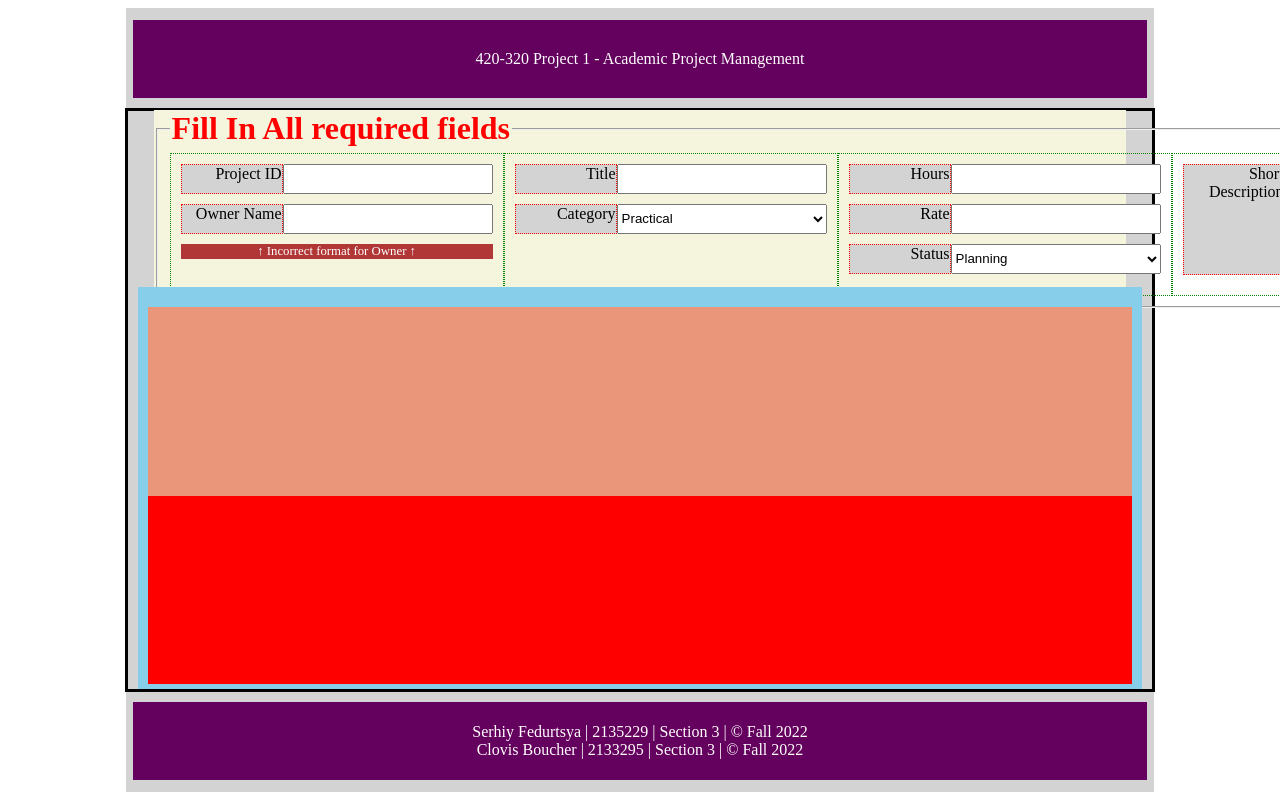
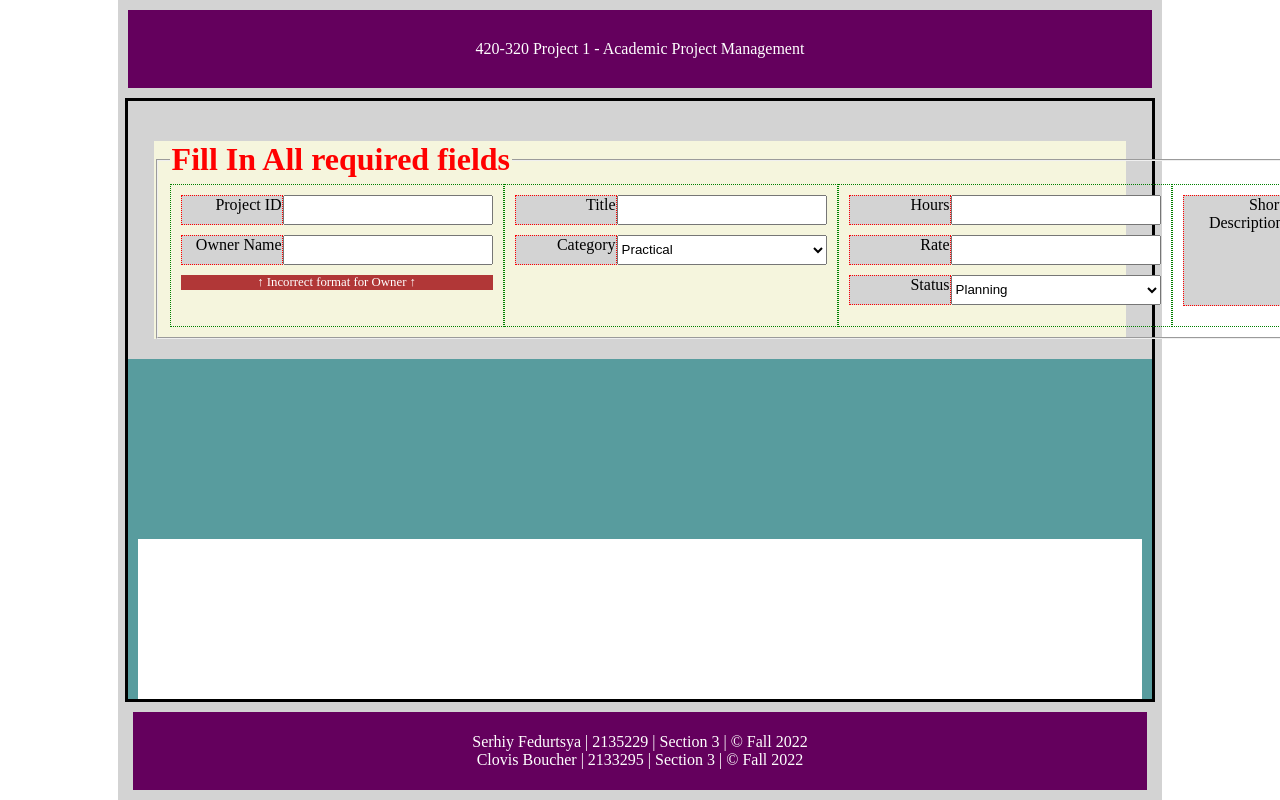
Before and after one commit to DxxxxY/ProjectManager, a plain HTML site: page index.html in a window 1280 px wide. Shown: the top 800 px of the page. Drawn offline with Linux system fonts and the light colour scheme.

Commit message:
updated css

```diff
--- a/style.css
+++ b/style.css
@@ -33,7 +33,7 @@ div.inputerror {
 
 div.labelsquare {
     border: 1px dotted red;
-    /* height: 30px; */
+    /*height: 30px;*/
     width: 100px;
     text-align: right;
     background-color: lightgray;
@@ -41,8 +41,8 @@ div.labelsquare {
 
 #main_container {
     width: 80%;
+    padding: 10px;
     height: 97.5%;
-    padding: 2px;
     background-color: lightgray;
     display: flex;
     justify-content: center;
@@ -51,7 +51,7 @@ div.labelsquare {
 }
 
 header {
-    width: 99%;
+    width: 100%;
     margin-top: 10Fpx;
     background-color: #64005d;
     color: white;
@@ -80,27 +80,29 @@ footer p {
 #middle-section {
     border: solid black 3px;
     margin-top: 10px;
-    width: 100%;
-    height: 74%;
+    width: 100%;/*
+    height: 74%;*/
     display: flex;
     flex-direction: column;
     align-items: center;
+    flex: 5;
 }
 
 #top-section {
-    width: 95%;
-    height: 20%;
+    width: 95%;/*
+    height: 20%;*/
     margin-top: 40px;
     background-color: #f5f5dd;
     display: flex;
     justify-content: space-evenly;
     align-items: center;
+    flex: 4;
 }
 
 #main-section {
     margin-top: 20px;
-    background-color: skyblue;
-    width: 98%;
+    background-color: #589c9e;
+    width: 100%;
     height: 70%;
     display: flex;
     align-items: center;
@@ -125,14 +127,13 @@ fieldset {
 }
 
 #table-render-space {
-    background-color: darksalmon;
     width: 98%;
     height: 47%;
     margin-top: 20px;
 }
 
 #table-html-space {
-    background-color: red;
+    background-color: white;
     width: 98%;
     height: 47%;
     display: flex;
```
Also changed, not shown: index.html (+0 -1 lines).
